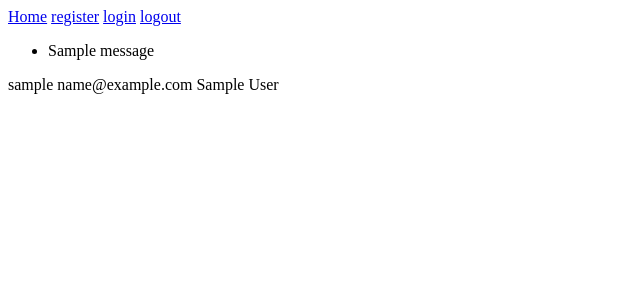
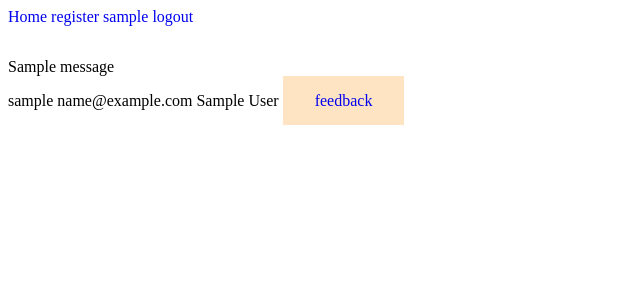
Before and after one commit to 000xzhou/Authorization-Exercise, a Flask app: a page that uses templates/base.html in a window 1280 px wide. Shown: the top 300 px of the page, without its empty margins (0-640 px from the left). Run offline with Flask 3, Linux system fonts and the light colour scheme; the visitor is signed in with stand-in values (Sample User, id 1); tables that the repository leaves empty hold one stand-in row (values such as "Sample post"); one stand-in notice (Sample message) is shown; parts of the project's set-up code (start-up, migrations or seed data) failed here and were passed over.

Commit message:
added feedback form... also change login text to username

```diff
--- a/app.py
+++ b/app.py
@@ -1,5 +1,5 @@
-from flask import Flask, render_template, redirect, request, url_for, flash, session
-from models import db, connect_db, User
+from flask import Flask, render_template, redirect, request, url_for, flash, session, abort
+from models import db, connect_db, User, Feedback
 from dotenv import load_dotenv
 load_dotenv()
 import os
@@ -19,7 +19,7 @@ with app.app_context():
     db.create_all()
 
 # -------------------forms --------------------
-from forms import RegistrationForm,LoginForm
+from forms import RegistrationForm,LoginForm,FeedbackForm
 
 @app.route('/')
 def home():
@@ -88,20 +88,41 @@ def logout():
     session.pop('username', None)
     return redirect(url_for("home"))
 
-@app.route(' /users/<username>/delete', methods=['POST'])
+@app.route('/users/<username>/delete')
 def delete_username(username):
     # delete user
+    user = session.get('username')
+    get_user = User.query.get_or_404(username)
 
-    session.pop('username', None)
+    if get_user.username == user:
+        db.session.delete(get_user)
+        db.session.commit()
+        session.pop('username', None)
     return redirect(url_for("home"))
+
 
 @app.route('/users/<username>/feedback/add', methods=['GET', 'POST'])
 def add_feedback(username):
     user = session.get('username')
-    if user and user.username == username:
-    # Make sure that only the user who is logged in can see this form.
-    # Make sure that only the user who is logged in can successfully add feedback.
-        return redirect(url_for("user_info", user=user))
+    get_user = User.query.get_or_404(username)
+
+    if get_user.username == user:
+        form = FeedbackForm(username=username)
+        if form.validate_on_submit():
+            # add to db
+            username = form.username.data
+            title = form.title.data
+            content = form.content.data
+            # add to db
+            new_feedback = Feedback(username=username, title=title, content=content)
+            db.session.add(new_feedback)
+            db.session.commit()
+            return redirect(url_for("user_info", username=user))
+        return render_template("feedback_form.html", form=form, action_url=url_for('add_feedback', username=username), user = username)
+    else:
+        flash("can't submit for other users")
+        return redirect(url_for("home"))
+
 
 @app.route('/feedback/<feedback_id>/update', methods=['GET', 'POST'])
 def update_feedback(feedback_id):
--- a/static/style.css
+++ b/static/style.css
@@ -1,7 +1,18 @@
-input {
+input,
+textarea {
   display: block;
   margin-bottom: 1rem;
 }
 form {
   margin: 3rem;
 }
+a {
+  text-decoration: none;
+}
+nav {
+  margin-bottom: 2rem;
+}
+.link-btn {
+  background-color: bisque;
+  padding: 1rem 2rem;
+}
--- a/templates/base.html
+++ b/templates/base.html
@@ -12,15 +12,14 @@
       <!-- Navigation links go here -->
       <a href="/">Home</a>
       <a href="/register ">register</a>
-      <a href="/login">login</a>
-      <a href="/logout">logout</a>
+      <a href="/login">{% block login %}login{% endblock %}</a>
     </nav>
     {% with messages = get_flashed_messages() %} {% if messages %}
-    <ul>
+    <div>
       {% for message in messages %}
-      <li>{{ message }}</li>
+      <p>{{ message }}</p>
       {% endfor %}
-    </ul>
+    </div>
     {% endif %} {% endwith %}
     <!-- main content  -->
     <main>{% block content %}{% endblock %}</main>
--- a/templates/user_info.html
+++ b/templates/user_info.html
@@ -1,5 +1,9 @@
-{% extends 'base.html' %} {% block title %}User Info{% endblock %}
-
+{% extends 'base.html' %} {% block title %}User Info{% endblock %} {% block
+login %} {{user.username}}
+<a href="/logout">logout</a>
+{% endblock %}
 <!-- main clock content starts here -->
 {% block content %}{{user.username}} {{user.email}} {{user.first_name}}
-{{user.last_name}} {% endblock %}
+{{user.last_name}}
+<a class="link-btn" href="/users/{{user.username}}/feedback/add">feedback</a>
+{% endblock %}
```
Also changed, not shown: forms.py (+7 -1 lines), templates/feedback_form.html (added, +18 -0 lines), README.md.
